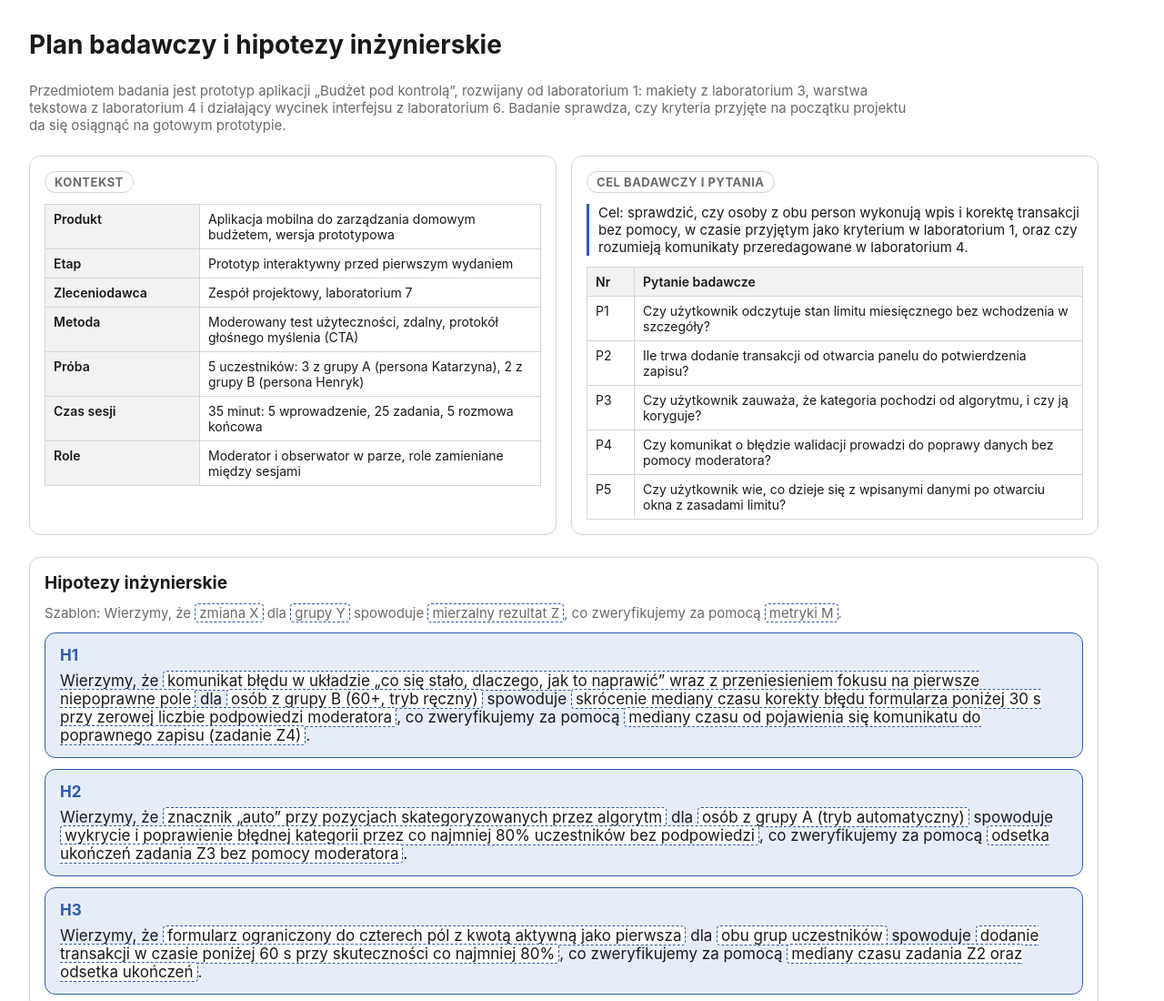
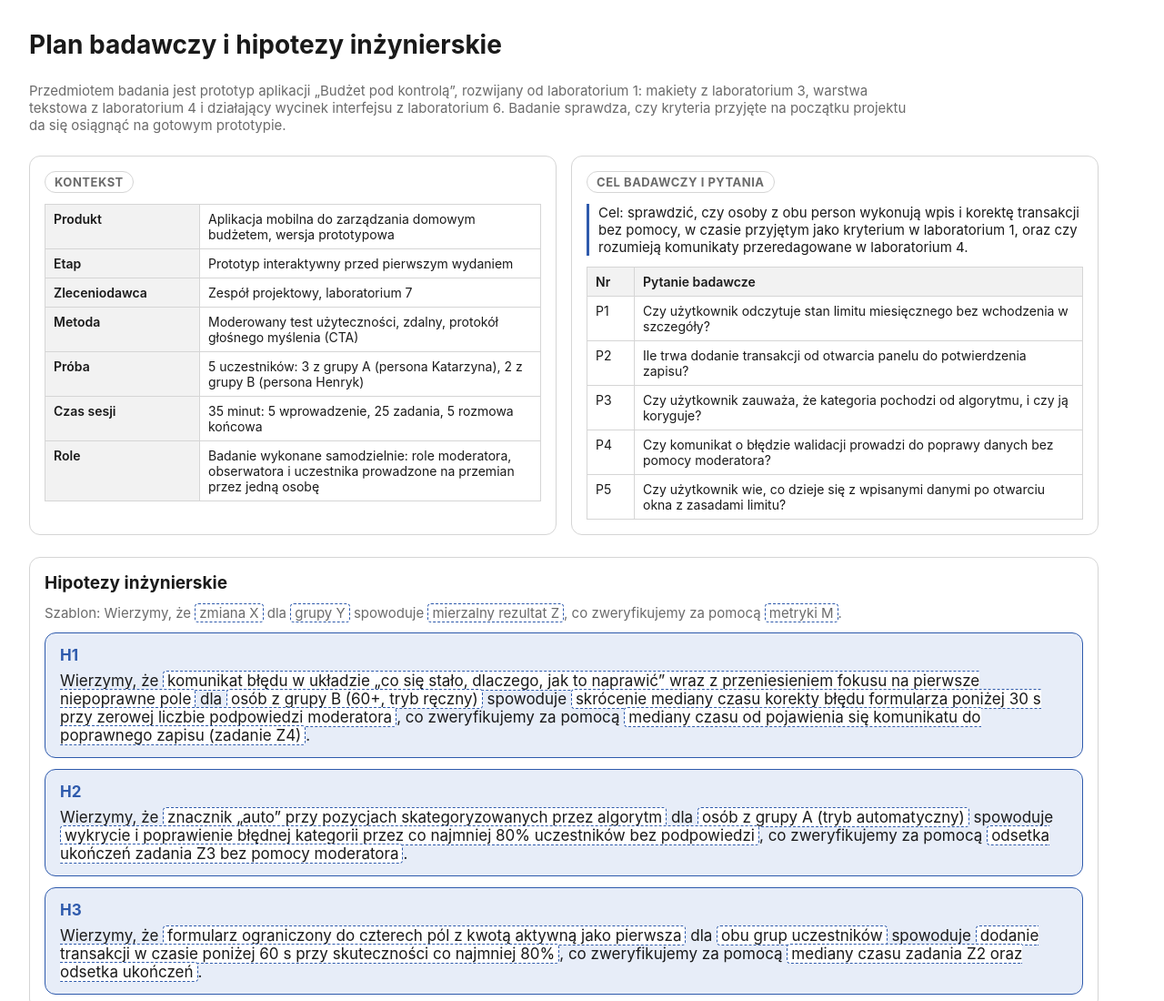
Before and after one commit to Shwalz/Projektowanie-UX, a plain HTML site: page lab7/badania/src/r1_plan.html in a window 1280 px wide. Shown: the top 1100 px of the page at 91% size. Drawn offline with Linux system fonts and the light colour scheme.

Commit message:
Laboratorium 7: doprecyzowanie trybu wykonania badania

```diff
--- a/lab7/badania/src/r1_plan.html
+++ b/lab7/badania/src/r1_plan.html
@@ -13,7 +13,7 @@
         <tr><th>Metoda</th><td>Moderowany test użyteczności, zdalny, protokół głośnego myślenia (CTA)</td></tr>
         <tr><th>Próba</th><td>5 uczestników: 3 z grupy A (persona Katarzyna), 2 z grupy B (persona Henryk)</td></tr>
         <tr><th>Czas sesji</th><td>35 minut: 5 wprowadzenie, 25 zadania, 5 rozmowa końcowa</td></tr>
-        <tr><th>Role</th><td>Moderator i obserwator w parze, role zamieniane między sesjami</td></tr>
+        <tr><th>Role</th><td>Badanie wykonane samodzielnie: role moderatora, obserwatora i uczestnika prowadzone na przemian przez jedną osobę</td></tr>
       </table>
     </div>
     <div class="box">
```
Also changed, not shown: lab7/badania/r1_plan.png, 2 other files.
